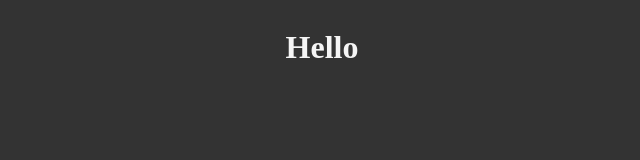
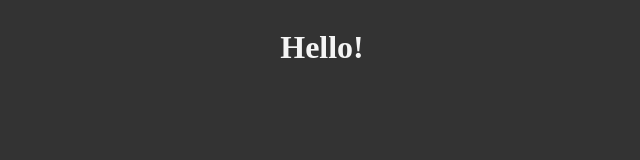
Before and after one commit to jaycm18/git-code-playground, a plain HTML site: page index.html in a window 1280 px wide. Shown: the full height of the page, 318-958 px from the left. Drawn offline with Linux system fonts and the light colour scheme.

Commit message:
added exlcamation mark

```diff
--- a/index.html
+++ b/index.html
@@ -11,7 +11,7 @@
 </head>
 
 <body>
-    <h1>Hello</h1>
+    <h1>Hello!</h1>
 </body>
 
 </html>
```
